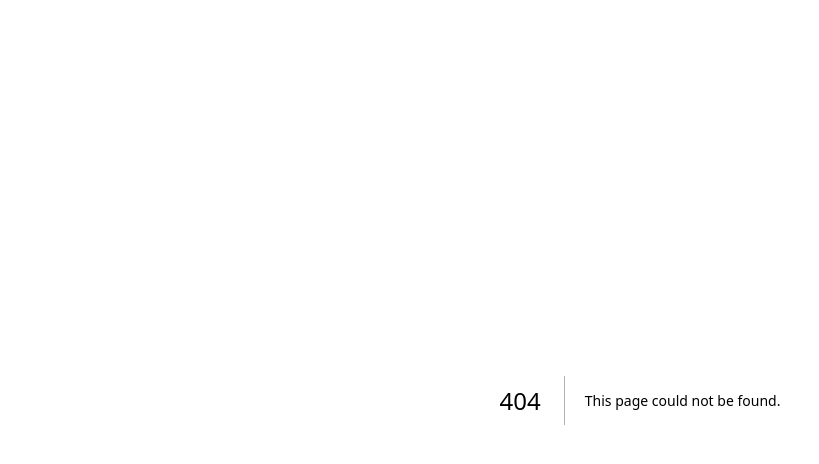
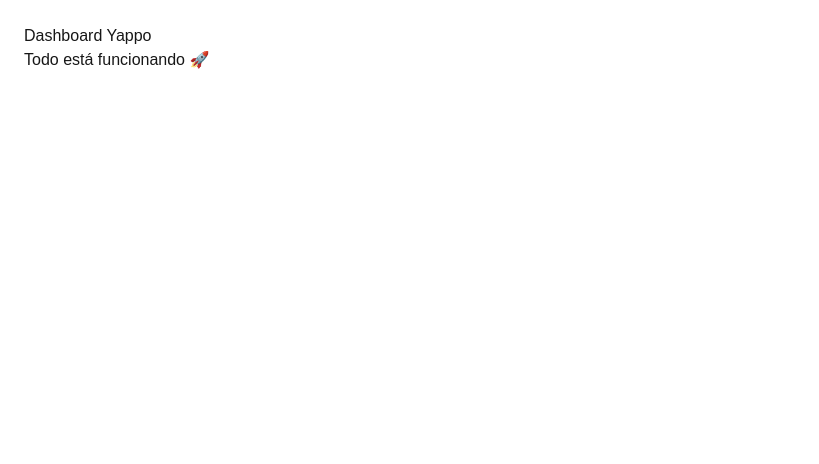
Before and after one commit to juanviverospy/Yappo-app, a Next.js app: page /dashboard in a window 1280 px wide. Before the commit this address had no page. Shown: the top 464 px of the page, without its empty margins (0-819 px from the left). Built offline with nearby package versions, Linux system fonts and the light colour scheme.

Commit message:
feat: dashboard route

```diff
--- /dev/null
+++ b/app/dashboard/page.tsx
@@ -0,0 +1,8 @@
+export default function DashboardPage() {
+  return (
+    <main style={{ padding: 24 }}>
+      <h1>Dashboard Yappo</h1>
+      <p>Todo está funcionando 🚀</p>
+    </main>
+  );
+}
```
